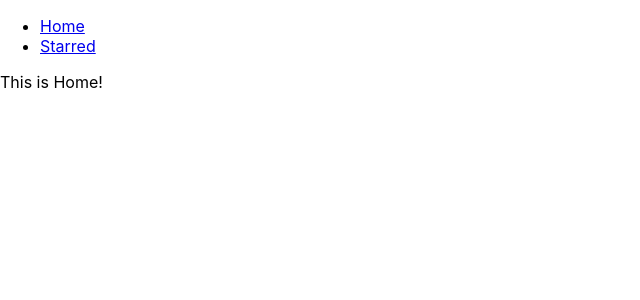
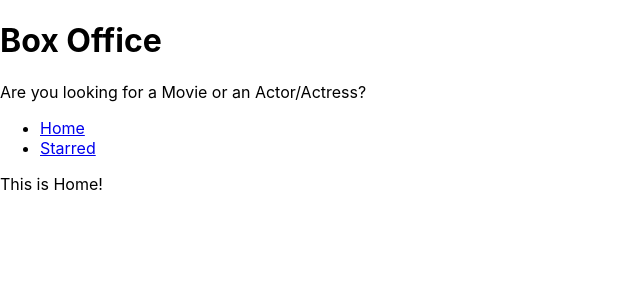
Before and after one commit to pallavisalian/box-office, a React (Create React App) app in the folder box-office/: page / in a window 1280 px wide. Shown: the top 300 px of the page, without its empty margins (0-640 px from the left). Built offline with nearby package versions, Linux system fonts and the light colour scheme.

Commit message:
adding layout management and created title

```diff
--- a/box-office/src/App.js
+++ b/box-office/src/App.js
@@ -1,13 +1,11 @@
 import React from 'react';
 import { Switch, Route } from 'react-router-dom';
-import Navs from './components/Navs';
+
 import Home from './pages/Home';
 import Starred from './pages/Starred';
 
 function App() {
   return (
-    <div>
-      <Navs />
     <Switch>
       <Route exact path="/">
         <Home />
@@ -19,7 +17,6 @@
         <div>404 Page Not Found!</div>
       </Route>
     </Switch>
-    </div>
   );
 }
 
--- /dev/null
+++ b/box-office/src/components/MainPageLayout.js
@@ -0,0 +1,18 @@
+import React from 'react';
+import Navs from './Navs';
+import Title from './Title';
+
+const MainPageLayout = ({ children }) => {
+  return (
+    <div>
+      <Title
+        title="Box Office"
+        subtitle="Are you looking for a Movie or an Actor/Actress?"
+      />
+      <Navs />
+      {children}
+    </div>
+  );
+};
+
+export default MainPageLayout;
--- /dev/null
+++ b/box-office/src/components/Title.js
@@ -0,0 +1,12 @@
+import React from 'react';
+
+const Title = ({ title, subtitle }) => {
+  return (
+    <div>
+      <h1>{title}</h1>
+      <p>{subtitle}</p>
+    </div>
+  );
+};
+
+export default Title;
--- a/box-office/src/pages/Home.js
+++ b/box-office/src/pages/Home.js
@@ -1,7 +1,8 @@
 import React from 'react';
+import MainPageLayout from '../components/MainPageLayout';
 
 const Home = () => {
-  return <div>This is Home!</div>;
+  return <MainPageLayout>This is Home!</MainPageLayout>;
 };
 
 export default Home;
--- a/box-office/src/pages/Starred.js
+++ b/box-office/src/pages/Starred.js
@@ -1,7 +1,8 @@
 import React from 'react';
+import MainPageLayout from '../components/MainPageLayout';
 
 const Starred = () => {
-  return <div>This is Starred!</div>;
+  return <MainPageLayout>This is Starred!</MainPageLayout>;
 };
 
 export default Starred;
```
Lines whose indentation alone changed are shown as unchanged.
